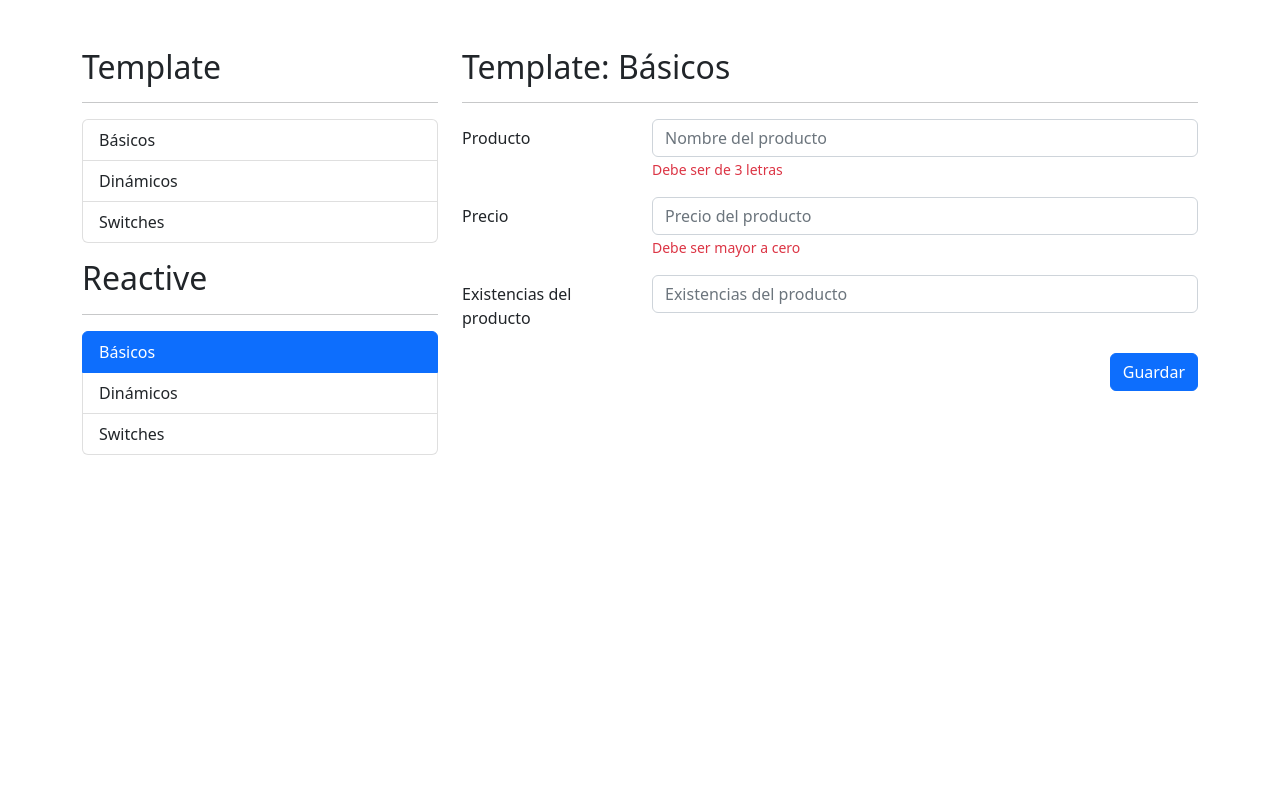
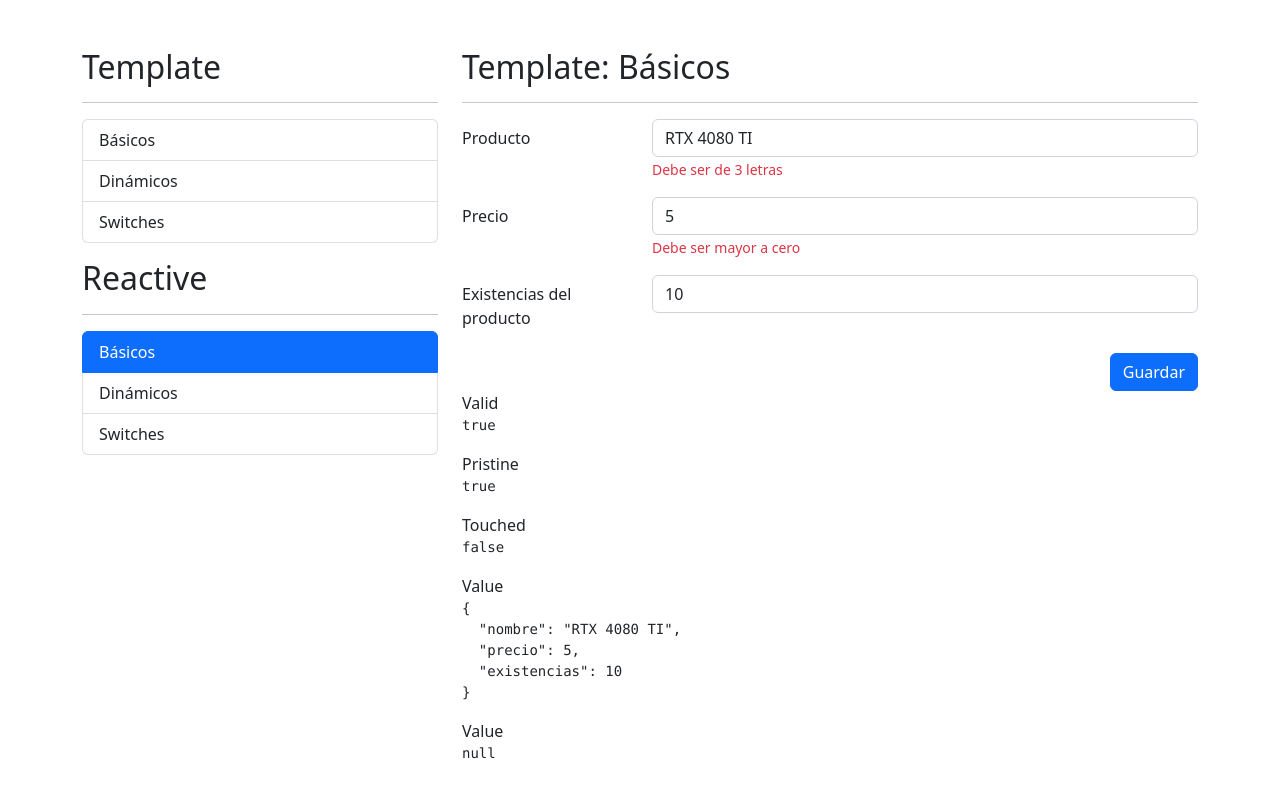
Before and after one commit to serdel1979/formulariosAngular, an Angular app: page /reactive/basicos in a window 1280 px wide. Built offline with nearby package versions, Linux system fonts and the light colour scheme.

Commit message:
formularios reactivos

```diff
--- a/src/app/reactive/basicos/basicos.component.html
+++ b/src/app/reactive/basicos/basicos.component.html
@@ -5,13 +5,14 @@
 <div class="row">
     <div class="col">
 
-        <form autocomplete="off">
+        <form autocomplete="off" [formGroup]="miFormulario">
             <!--Campo Producto-->
             <div class="mb-3 row">
                 <label class="col-sm-3 col-form-label">Producto</label>
                 <div class="col-sm-9">
 
-                    <input type="text" class="form-control" placeholder="Nombre del producto">
+                    <input type="text" class="form-control" placeholder="Nombre del producto"
+                    formControlName="nombre">
 
                     <span class="form-text text-danger">Debe
                         ser de 3 letras</span>
@@ -22,7 +23,8 @@
             <div class="mb-3 row">
                 <label class="col-sm-3 col-form-label">Precio</label>
                 <div class="col-sm-9">
-                    <input type="number" class="form-control"  placeholder="Precio del producto">
+                    <input type="number" class="form-control"  placeholder="Precio del producto"
+                    formControlName="precio">
 
                     <span class="form-text text-danger">Debe ser mayor a cero</span>
 
@@ -34,7 +36,8 @@
                 <label class="col-sm-3 col-form-label">Existencias del producto</label>
                 <div class="col-sm-9">
                     <input type="number" class="form-control"
-                    placeholder="Existencias del producto">
+                    placeholder="Existencias del producto"
+                    formControlName="existencias">
                 </div>
             </div>
 
@@ -52,7 +55,6 @@
     </div>
 </div>
 
-<!--
 
 <div class="row">
     <div class="col">
@@ -79,5 +81,3 @@
 
     </div>
 </div>
-
--->
--- a/src/app/reactive/basicos/basicos.component.ts
+++ b/src/app/reactive/basicos/basicos.component.ts
@@ -1,16 +1,28 @@
 import { Component, OnInit } from '@angular/core';
+import { FormGroup, FormControl, FormBuilder } from '@angular/forms';
 
 @Component({
   selector: 'app-basicos',
   templateUrl: './basicos.component.html',
   styleUrls: ['./basicos.component.css']
 })
-export class BasicosComponent implements OnInit {
+export class BasicosComponent {
 
-  constructor() { }
 
-  ngOnInit(): void {
-  }
+  //miFormulario: FormGroup = new FormGroup({
+  //  'nombre': new FormControl('RTX 4080TI'),
+  //  'precio':  new FormControl(1500),
+  //  'existencias':  new FormControl(5)
+  //})
+
+  miFormulario: FormGroup = this.fb.group({
+    'nombre': ['RTX 4080 TI'],
+    'precio': [5],
+    'existencias': [10]
+  });
+
+  constructor(private fb: FormBuilder) { }
+
 
 
 
--- a/src/app/reactive/reactive.module.ts
+++ b/src/app/reactive/reactive.module.ts
@@ -5,6 +5,7 @@ import { ReactiveRoutingModule } from './reactive-routing.module';
 import { BasicosComponent } from './basicos/basicos.component';
 import { DinamicosComponent } from './dinamicos/dinamicos.component';
 import { SwitchesComponent } from './switches/switches.component';
+import { ReactiveFormsModule } from '@angular/forms';
 
 
 @NgModule({
@@ -15,6 +16,7 @@ import { SwitchesComponent } from './switches/switches.component';
   ],
   imports: [
     CommonModule,
+    ReactiveFormsModule,
     ReactiveRoutingModule
   ]
 })
```
